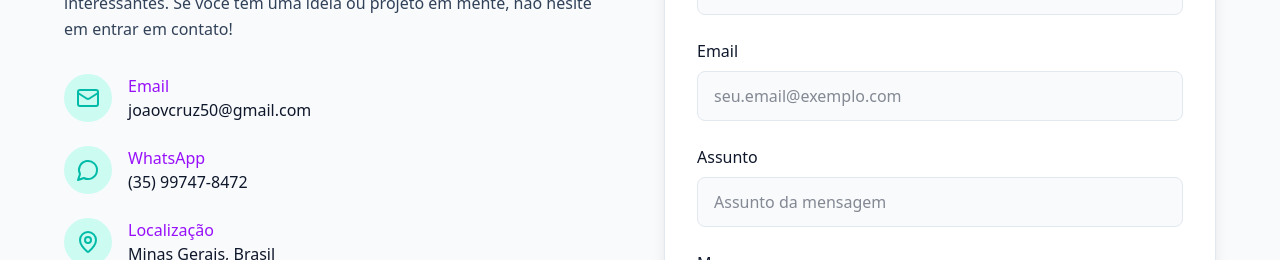
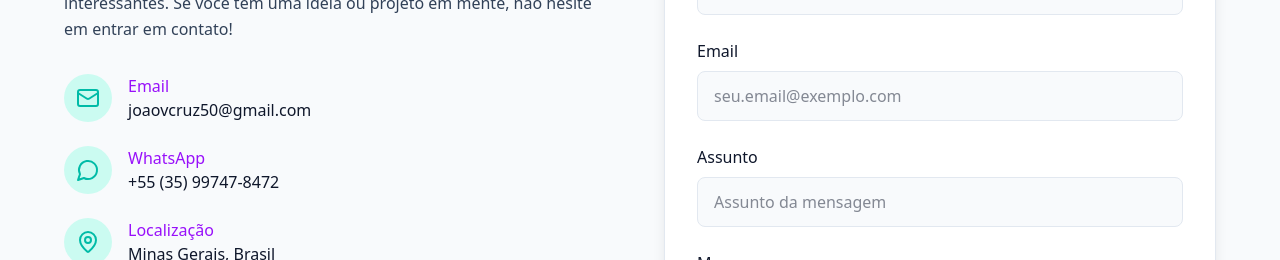
Before and after one commit to Renandev20/Portfolio-Renan, a Next.js app: page / in a window 1280 px wide. Shown: the part 4889-5149 px from the top of the page. Built offline with nearby package versions, Linux system fonts and the light colour scheme.

Commit message:
CorrecaoTelefone

```diff
--- a/src/components/contact-section.tsx
+++ b/src/components/contact-section.tsx
@@ -136,7 +136,7 @@ const ContactSection = () => {
                 <div>
                   <a href="https://wa.me/5535997478472" className="text-slate-900 dark:text-white">
                   <h4 className="text-purple-600 dark:text-purple-400 font-medium">WhatsApp</h4>
-                  <p className="text-slate-900 dark:text-white">(35) 99747-8472</p>
+                  <p className="text-slate-900 dark:text-white">+55 (35) 99747-8472</p>
                   </a>
                 </div>
               </div>
```
